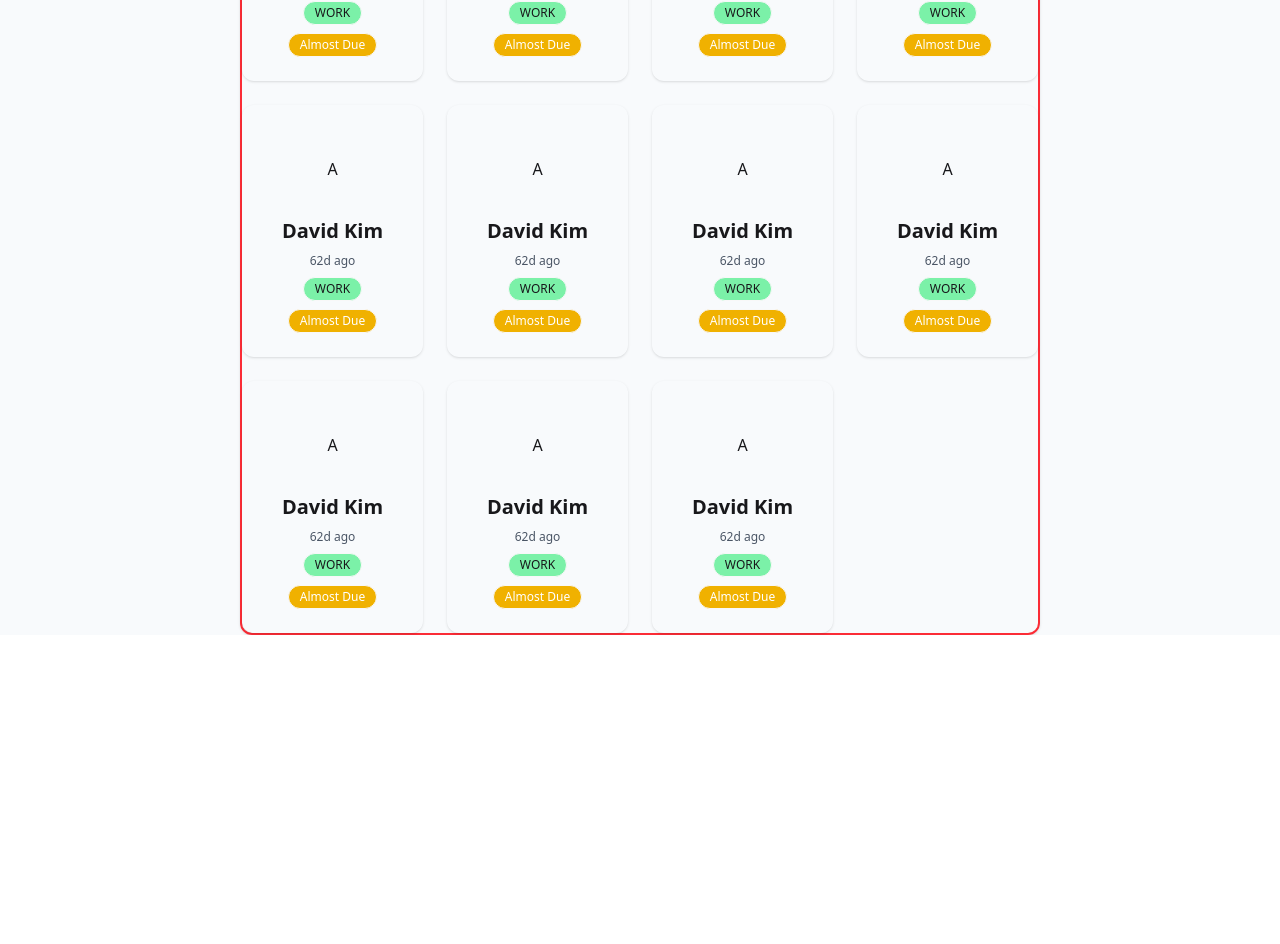
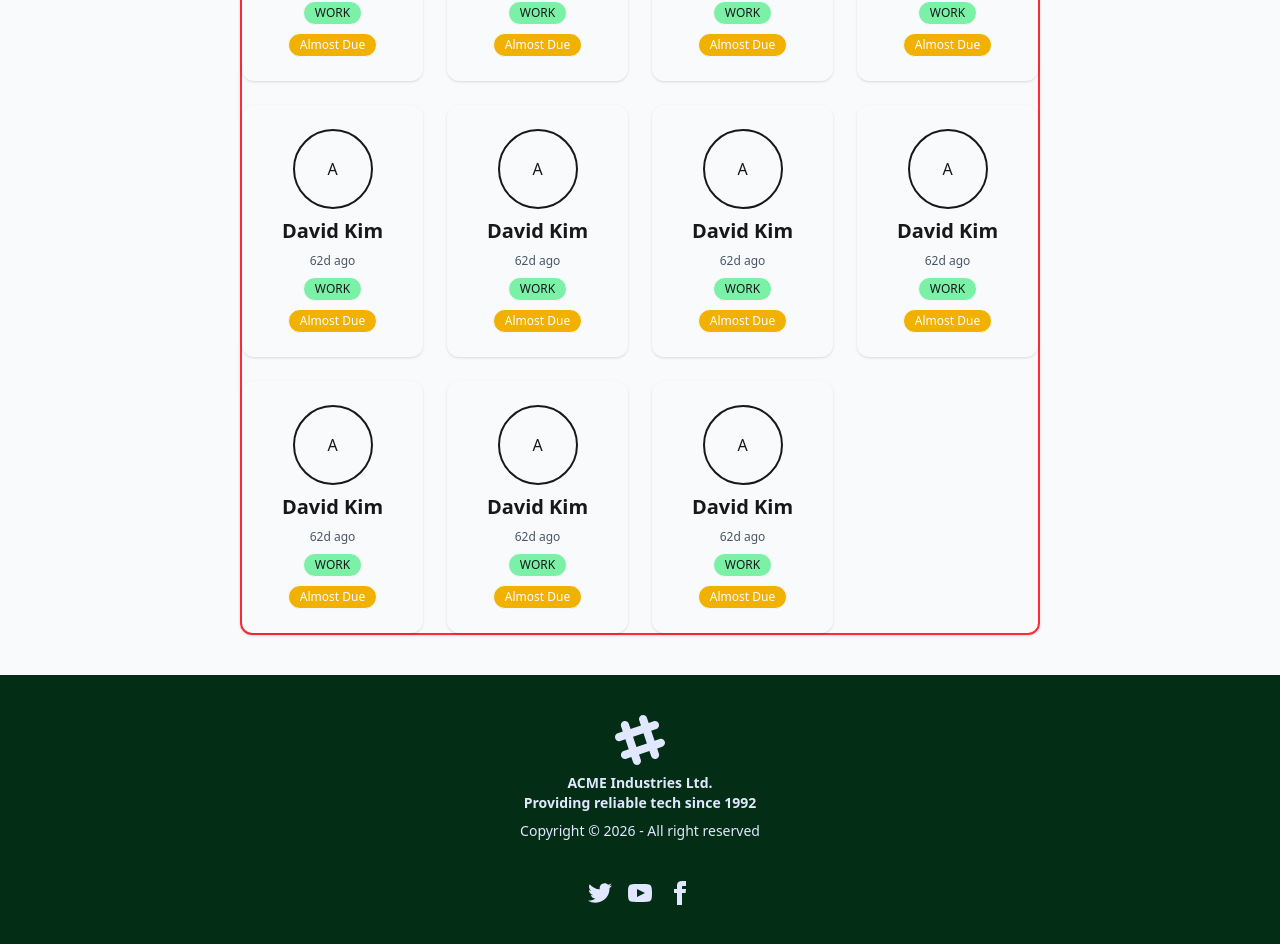
Before and after one commit to moziful/Assignment-07, a Next.js app: page / in a window 1280 px wide. Shown: the part 778-1722 px from the top of the page. Before the commit the page ends 1413 px from the top, so only its background shows below. Built offline with nearby package versions, Linux system fonts and the light colour scheme.

Commit message:
Added Footer Placeholder

```diff
--- a/src/app/friendscard/page.jsx
+++ b/src/app/friendscard/page.jsx
@@ -1,7 +1,7 @@
 const FriendCard = () => {
   return (
     <div className="p-6 flex flex-col gap-2 justify-center items-center rounded-xl shadow">
-      <div className="w-20 h-20 flex justify-center items-center rounded-full">
+      <div className="w-20 h-20 flex justify-center items-center rounded-full border-2">
         A
       </div>
       <div className="flex flex-col gap-2">
--- a/src/app/layout.js
+++ b/src/app/layout.js
@@ -1,6 +1,7 @@
 import { Geist, Geist_Mono } from "next/font/google";
 import "./globals.css";
 import Navbar from "@/components/Navbar";
+import Footer from "@/components/Footer";
 
 const geistSans = Geist({
   variable: "--font-geist-sans",
@@ -26,6 +27,7 @@ export default function RootLayout({ children }) {
       <body className="flex flex-col gap-10 bg-[#F8FAFC]">
         <Navbar />
         <main className="mx-60 flex flex-col gap-10">{children}</main>
+        <Footer />
       </body>
     </html>
   );
--- /dev/null
+++ b/src/components/Footer.jsx
@@ -0,0 +1,66 @@
+import React from "react";
+
+const Footer = () => {
+  return (
+    <footer className="footer footer-horizontal footer-center bg-green-950 text-primary-content p-10">
+      <aside>
+        <svg
+          width="50"
+          height="50"
+          viewBox="0 0 24 24"
+          xmlns="http://www.w3.org/2000/svg"
+          fillRule="evenodd"
+          clipRule="evenodd"
+          className="inline-block fill-current"
+        >
+          <path d="M22.672 15.226l-2.432.811.841 2.515c.33 1.019-.209 2.127-1.23 2.456-1.15.325-2.148-.321-2.463-1.226l-.84-2.518-5.013 1.677.84 2.517c.391 1.203-.434 2.542-1.831 2.542-.88 0-1.601-.564-1.86-1.314l-.842-2.516-2.431.809c-1.135.328-2.145-.317-2.463-1.229-.329-1.018.211-2.127 1.231-2.456l2.432-.809-1.621-4.823-2.432.808c-1.355.384-2.558-.59-2.558-1.839 0-.817.509-1.582 1.327-1.846l2.433-.809-.842-2.515c-.33-1.02.211-2.129 1.232-2.458 1.02-.329 2.13.209 2.461 1.229l.842 2.515 5.011-1.677-.839-2.517c-.403-1.238.484-2.553 1.843-2.553.819 0 1.585.509 1.85 1.326l.841 2.517 2.431-.81c1.02-.33 2.131.211 2.461 1.229.332 1.018-.21 2.126-1.23 2.456l-2.433.809 1.622 4.823 2.433-.809c1.242-.401 2.557.484 2.557 1.838 0 .819-.51 1.583-1.328 1.847m-8.992-6.428l-5.01 1.675 1.619 4.828 5.011-1.674-1.62-4.829z"></path>
+        </svg>
+        <p className="font-bold">
+          ACME Industries Ltd.
+          <br />
+          Providing reliable tech since 1992
+        </p>
+        <p>Copyright © {new Date().getFullYear()} - All right reserved</p>
+      </aside>
+      <nav>
+        <div className="grid grid-flow-col gap-4">
+          <a>
+            <svg
+              xmlns="http://www.w3.org/2000/svg"
+              width="24"
+              height="24"
+              viewBox="0 0 24 24"
+              className="fill-current"
+            >
+              <path d="M24 4.557c-.883.392-1.832.656-2.828.775 1.017-.609 1.798-1.574 2.165-2.724-.951.564-2.005.974-3.127 1.195-.897-.957-2.178-1.555-3.594-1.555-3.179 0-5.515 2.966-4.797 6.045-4.091-.205-7.719-2.165-10.148-5.144-1.29 2.213-.669 5.108 1.523 6.574-.806-.026-1.566-.247-2.229-.616-.054 2.281 1.581 4.415 3.949 4.89-.693.188-1.452.232-2.224.084.626 1.956 2.444 3.379 4.6 3.419-2.07 1.623-4.678 2.348-7.29 2.04 2.179 1.397 4.768 2.212 7.548 2.212 9.142 0 14.307-7.721 13.995-14.646.962-.695 1.797-1.562 2.457-2.549z"></path>
+            </svg>
+          </a>
+          <a>
+            <svg
+              xmlns="http://www.w3.org/2000/svg"
+              width="24"
+              height="24"
+              viewBox="0 0 24 24"
+              className="fill-current"
+            >
+              <path d="M19.615 3.184c-3.604-.246-11.631-.245-15.23 0-3.897.266-4.356 2.62-4.385 8.816.029 6.185.484 8.549 4.385 8.816 3.6.245 11.626.246 15.23 0 3.897-.266 4.356-2.62 4.385-8.816-.029-6.185-.484-8.549-4.385-8.816zm-10.615 12.816v-8l8 3.993-8 4.007z"></path>
+            </svg>
+          </a>
+          <a>
+            <svg
+              xmlns="http://www.w3.org/2000/svg"
+              width="24"
+              height="24"
+              viewBox="0 0 24 24"
+              className="fill-current"
+            >
+              <path d="M9 8h-3v4h3v12h5v-12h3.642l.358-4h-4v-1.667c0-.955.192-1.333 1.115-1.333h2.885v-5h-3.808c-3.596 0-5.192 1.583-5.192 4.615v3.385z"></path>
+            </svg>
+          </a>
+        </div>
+      </nav>
+    </footer>
+  );
+};
+
+export default Footer;
```
